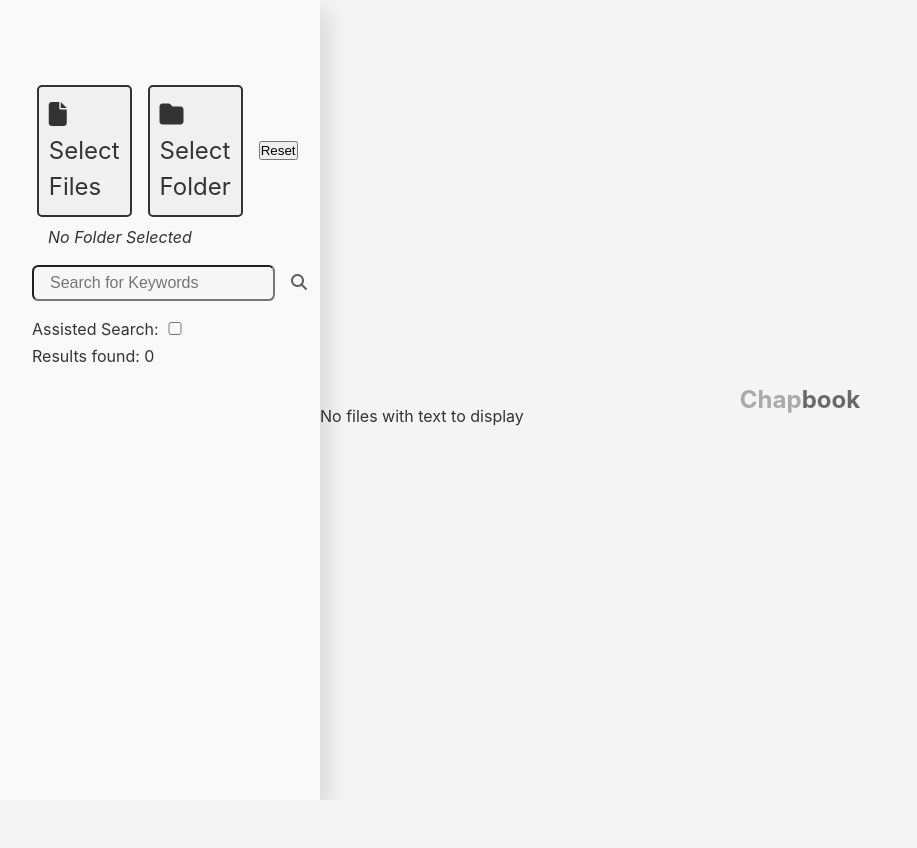
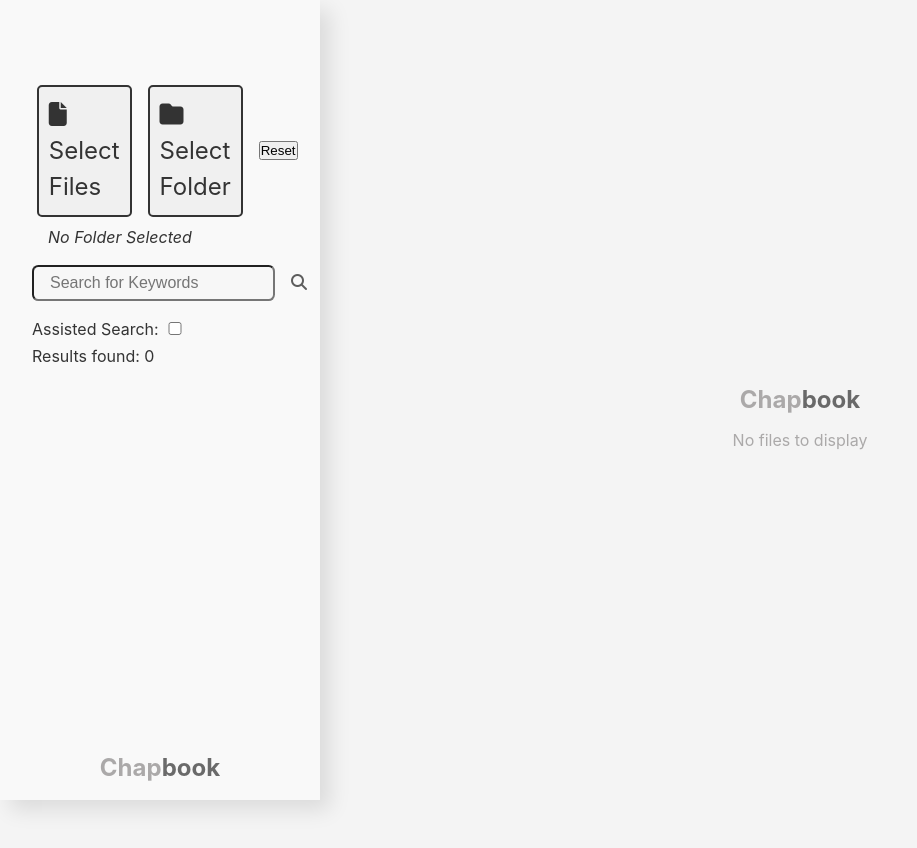
Before and after one commit to 709macdonald/Chapbook, a React (Vite) app: page / in a window 1280 px wide. Shown: the top 848 px of the page, without its empty margins (0-917 px from the left). Before the commit the page ends 800 px from the top, so only its background shows below. Built offline with nearby package versions, Linux system fonts and the light colour scheme.

Commit message:
Added logo to sidebar and styled "No Files"

```diff
--- a/src/components/Main.jsx
+++ b/src/components/Main.jsx
@@ -50,7 +50,7 @@ export default function Main({ files, isLoadingFiles }) {
                   </div>
                 ))
               ) : (
-                <p>No files with text to display</p>
+                <p className="noFilesDisplay">No files to display</p>
               )}
             </div>
           </div>
--- a/src/components/Sidebar.jsx
+++ b/src/components/Sidebar.jsx
@@ -34,6 +34,11 @@ export default function Sidebar({
         />
         <p>Results found: {resultsCount}</p>
       </div>
+      <div className="bgText">
+        <h2>
+          Chap<span className="book">book</span>
+        </h2>
+      </div>
     </div>
   );
 }
--- a/src/index.css
+++ b/src/index.css
@@ -30,7 +30,7 @@
   display: flex;
   flex-direction: column;
   align-items: center;
-  grid-column: 2 / 5; /* Span from the 2nd to the 4th column */
+  grid-column: 2 / 5;
 }
 
 .bgText {
@@ -54,12 +54,15 @@
 .mainScreen {
   width: 100%;
   height: 100vh;
-  grid-column: 2 / 5; /* Span from the 2nd to the 4th column */
+  grid-column: 2 / 5;
   position: absolute;
   z-index: 10;
   display: grid;
   grid-template-columns: repeat(4, 1fr);
   overflow-y: scroll;
+  display: flex;
+  align-items: center;
+  justify-content: center;
 }
 
 .loadingScreen {
@@ -68,9 +71,9 @@
   align-items: center;
   justify-content: center;
   object-fit: cover;
-  z-index: 20; /* Higher than .bgText */
+  z-index: 20;
   color: rgb(171, 169, 169);
-  position: absolute; /* Position relative to .mainContainer */
+  position: absolute;
 }
 
 @keyframes spin {
@@ -83,8 +86,8 @@
 }
 
 .loadingGear {
-  font-size: 2rem; /* Adjust size as needed */
-  animation: spin 1s linear infinite; /* Adjust duration and timing function as needed */
+  font-size: 2rem;
+  animation: spin 1s linear infinite;
 }
 
 .fileList {
@@ -100,9 +103,17 @@
   margin-bottom: 1rem;
 }
 
+.noFilesDisplay {
+  grid-column: span 4;
+  margin-left: auto;
+  margin-right: auto;
+  margin-top: 5rem;
+  color: rgb(171, 169, 169);
+}
+
 .fileDisplay {
   background-color: rgb(255, 255, 255);
-  border: 2px solid #000000; /* Black border around each file item */
+  border: 2px solid #000000;
   border-radius: 1rem;
   box-shadow: 10px 10px 20px rgba(0, 0, 0, 0.1);
   height: 20rem;
```
